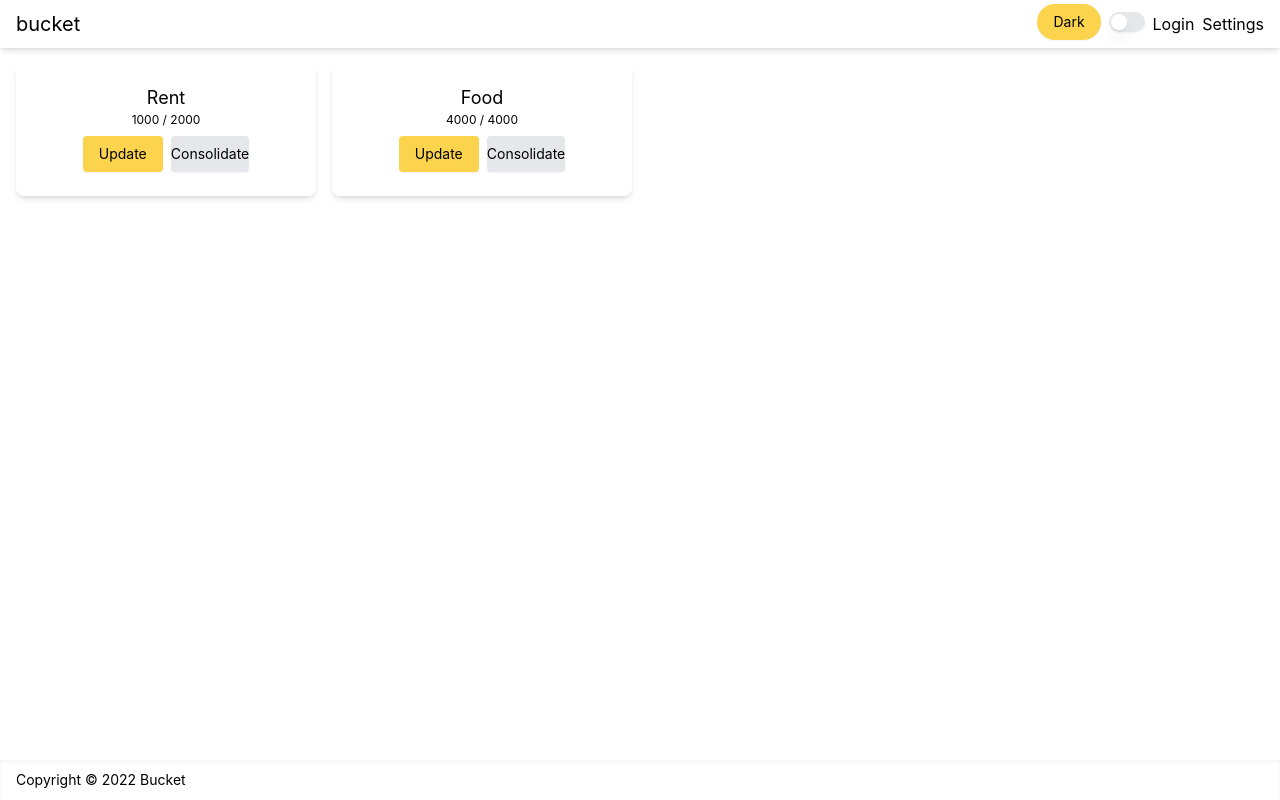
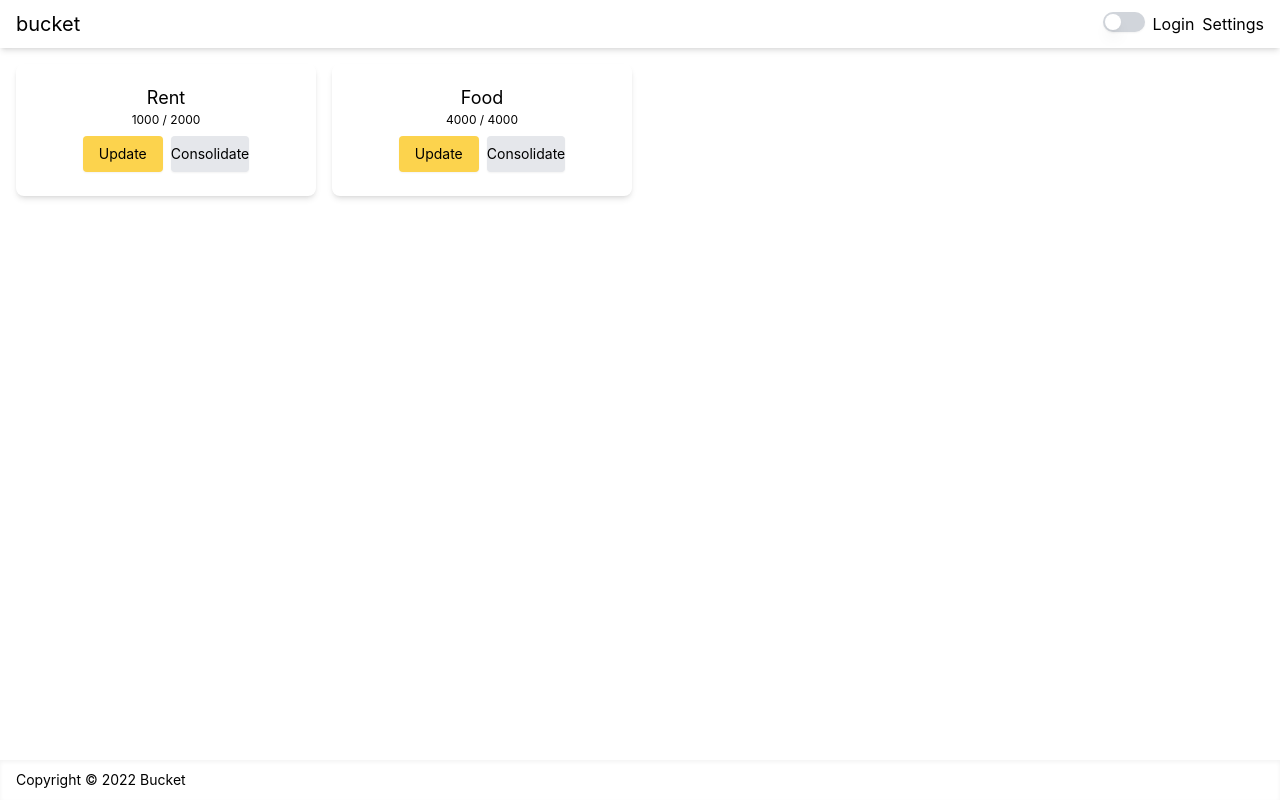
Before and after one commit to lloydlobo/buck, a Next.js app: page / in a window 1280 px wide. Built offline with nearby package versions, Linux system fonts and the light colour scheme.

Commit message:
style(ui): show color scheme to toggle to

```diff
--- a/components/Layout.tsx
+++ b/components/Layout.tsx
@@ -42,13 +42,13 @@ export default function Layout({ title, children }: {
                             </div>
                         </Link>
                         <div className='navlinks flex gap-2 items-center'>
-                            <button
-                                className='btn-primary rounded-full'
-                                onClick={() => toggle()}
-                            // theme === themes.light
-                            >
-                                {!dark ? "Dark" : "Light"}
-                            </button>
+                            {/* <button */}
+                            {/*     className='btn-primary rounded-full' */}
+                            {/*     onClick={() => toggle()} */}
+                            {/* // theme === themes.light */}
+                            {/* > */}
+                            {/*     {!dark ? "Dark" : "Light"} */}
+                            {/* </button> */}
                             <ThemeToggle />
                             <Link href={'/login'}>
                                 Login
--- a/components/ui/ThemeToggler.tsx
+++ b/components/ui/ThemeToggler.tsx
@@ -14,25 +14,36 @@ export function ThemeToggle() {
                 checked={enabled}
                 onChange={setEnabled}
                 className={`${enabled
-                    ? 'bg-gray-700'
-                    : 'bg-gray-200'
-                    } relative inline-flex h-[20px] w-[36px] shrink-0 cursor-pointer
+                    ? 'bg-gray-800'
+                    : 'bg-gray-300'
+                    } relative inline-flex h-[20px] w-[42px] shrink-0 cursor-pointer
                       rounded-full border-2 border-transparent
                       transition-colors duration-200 ease-in-out focus:outline-none focus-visible:ring-2
                       focus-visible:ring-white focus-visible:ring-opacity-75`
                 }
             >
                 <span className="sr-only">Toggle Light/Dark Theme</span>
+                <div className='flex items-center'>
+                    <span className={
+                        `${enabled
+                            ? 'text-white translate-x-0'
+                            : 'text-black translate-x-5'
+                        } absolute text-xs px-1 tracking-tighter ease-in opacity-0 hover:opacity-100 transition-all `
+                    }>
+                        {!enabled ? 'dark' : 'light'}
+                    </span>
+
                     <span
                         aria-hidden="true"
                         className={`${enabled
-                        ? 'translate-x-5 bg-gray-300'
+                            ? 'translate-x-7 bg-gray-300'
                             : 'translate-x-0 bg-amber-400'
                             } pointer-events-none inline-block h-[16px] w-[16px]
                         transform rounded-full bg-white shadow-lg ring-0
                         transition duration-200 ease-in-out`
                         }
                     />
+                </div>
             </Switch>
         </div>
     )
```
Also changed, not shown: 1 other file (tests, documents, lock files or other folders). Lines whose indentation alone changed are shown as unchanged.
